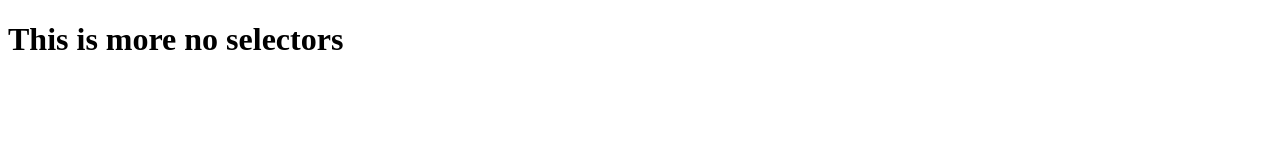
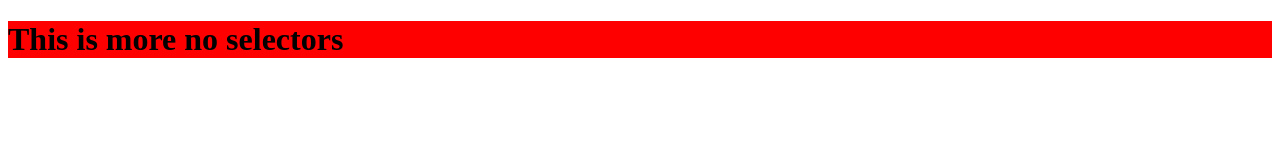
Before and after one commit to anishgupta675/Web_Dev, a plain HTML site: page anish/tut27.html in a window 1280 px wide. Drawn offline with Linux system fonts and the light colour scheme.

Commit message:
More on selectors

```diff
--- a/anish/tut27.html
+++ b/anish/tut27.html
@@ -6,7 +6,11 @@
     <meta name="viewport" content="width=device-width, initial-scale=1.0">
     <title>More on selectors</title>
     <style>
-
+        h1 {
+            background-color: red;
+            color: black;
+            font-weight: bold;
+        }
     </style>
 </head>
 <body>
```
